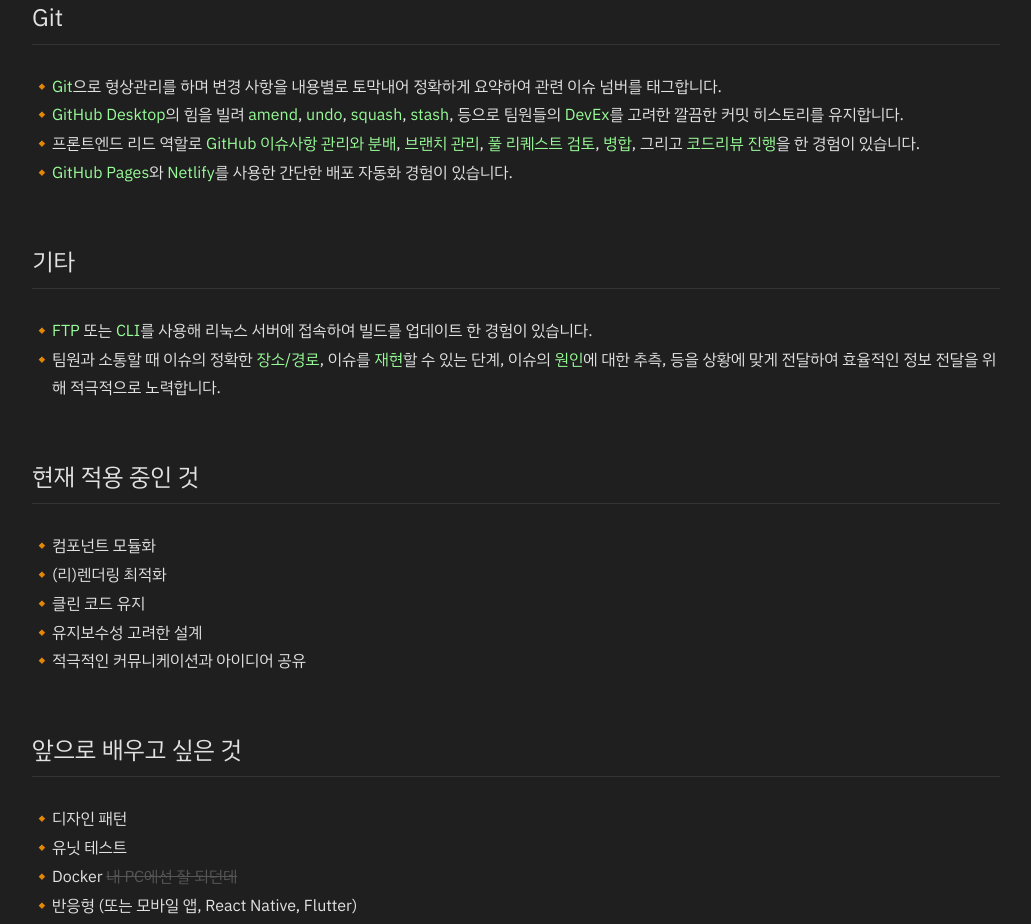
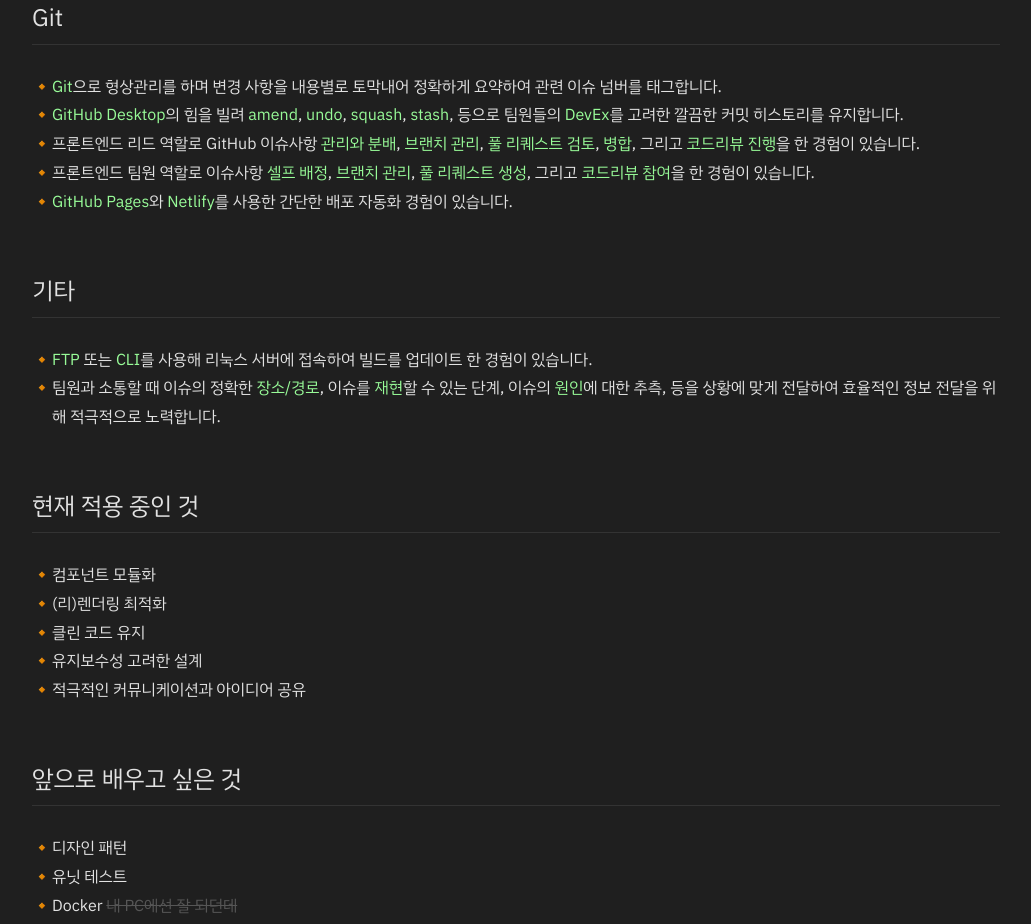
Before and after one commit to code-zeen/code-zeen.github.io, a React (Vite) app: page / in a window 1280 px wide. Shown: the part 2720-3644 px from the top of the page, without its empty margins (124-1155 px from the left). Built offline with nearby package versions, Linux system fonts and the light colour scheme.

Commit message:
update text content

```diff
--- a/src/App.tsx
+++ b/src/App.tsx
@@ -19,7 +19,7 @@
                     </Section>
                     <Section title="React">
                         <ul>
-                            <li>React의 꽃인 <em>재사용성</em>을 중요시 여깁니다. UI와 로직을 분리 시키기 위해 <em>컴포넌트 계층</em>를 철저히 고려합니다. <em>"Smart"</em> 컴포넌트와 <em>"Dumb"</em> 컴포넌트를 구분하여 <em>로직</em>, <em>로컬상태 인스턴스화</em>, <em>전역상태의 접근 경로</em>, prop을 통한 <em>데이터의 흐름</em>을 늘 염두하며 구축합니다. 재사용되는 로직은 <em>커스텀 Hook</em> 또는 <em>helper 함수</em>를 통해 프로젝트 전역에  간결성과 일관성을 유지합니다. 복잡한 어플리케이션일수록 <em>모듈성</em>을 지향합니다.
+                            <li>React의 꽃인 <em>재사용성</em>을 중요시 여깁니다. UI와 로직을 분리 시키기 위해 <em>컴포넌트 계층</em>를 철저히 고려합니다. <em>"Smart"</em> 컴포넌트와 <em>"Dumb"</em> 컴포넌트를 구분하여 <em>로직</em>, <em>로컬상태 인스턴스화</em>, <em>전역상태의 접근 경로</em>, prop을 통한 <em>데이터의 흐름</em>을 늘 염두하며 구축합니다. 재사용되는 로직은 <em>커스텀 Hook</em> 또는 <em>helper 함수</em>를 통해 프로젝트 전역에 간결성과 일관성을 유지합니다. 복잡한 어플리케이션일수록 <em>모듈성</em>을 지향합니다.
                             </li>
                             <li>
                                 <em>React Developer Tools</em> 크롬 익스텐션을 사용해 렌더링/리렌더링 프로세스, 상태변화 감지, hook 사용여부, 등을 분석합니다. <em>최적화</em> 작업과 <em>디버깅</em> 할 때 사용합니다.
@@ -32,9 +32,15 @@
                             <li>
                                 <em>GitHub Desktop</em>의 힘을 빌려 <em>amend</em>, <em>undo</em>, <em>squash</em>, <em>stash</em>, 등으로 팀원들의 <em>DevEx</em>를 고려한 깔끔한 커밋 히스토리를 유지합니다.
                             </li>
-                            <li>프론트엔드 리드 역할로 <em>GitHub 이슈사항 관리와 분배</em>, <em>브랜치 관리</em>, <em>풀 리퀘스트 검토</em>, <em>병합</em>, 그리고 <em>코드리뷰 진행</em>을 한 경험이 있습니다.
+                            <li>
+                                프론트엔드 리드 역할로 GitHub 이슈사항 <em>관리와 분배</em>, <em>브랜치 관리</em>, <em>풀 리퀘스트 검토</em>, <em>병합</em>, 그리고 <em>코드리뷰 진행</em>을 한 경험이 있습니다.
                             </li>
-                            <li><em>GitHub Pages</em>와 <em>Netlify</em>를 사용한 간단한 배포 자동화 경험이 있습니다.</li>
+                            <li>
+                                프론트엔드 팀원 역할로 이슈사항 <em>셀프 배정</em>, <em>브랜치 관리</em>, <em>풀 리퀘스트 생성</em>, 그리고 <em>코드리뷰 참여</em>을 한 경험이 있습니다.
+                            </li>
+                            <li>
+                                <em>GitHub Pages</em>와 <em>Netlify</em>를 사용한 간단한 배포 자동화 경험이 있습니다.
+                            </li>
                         </ul>
                     </Section>
 
```
